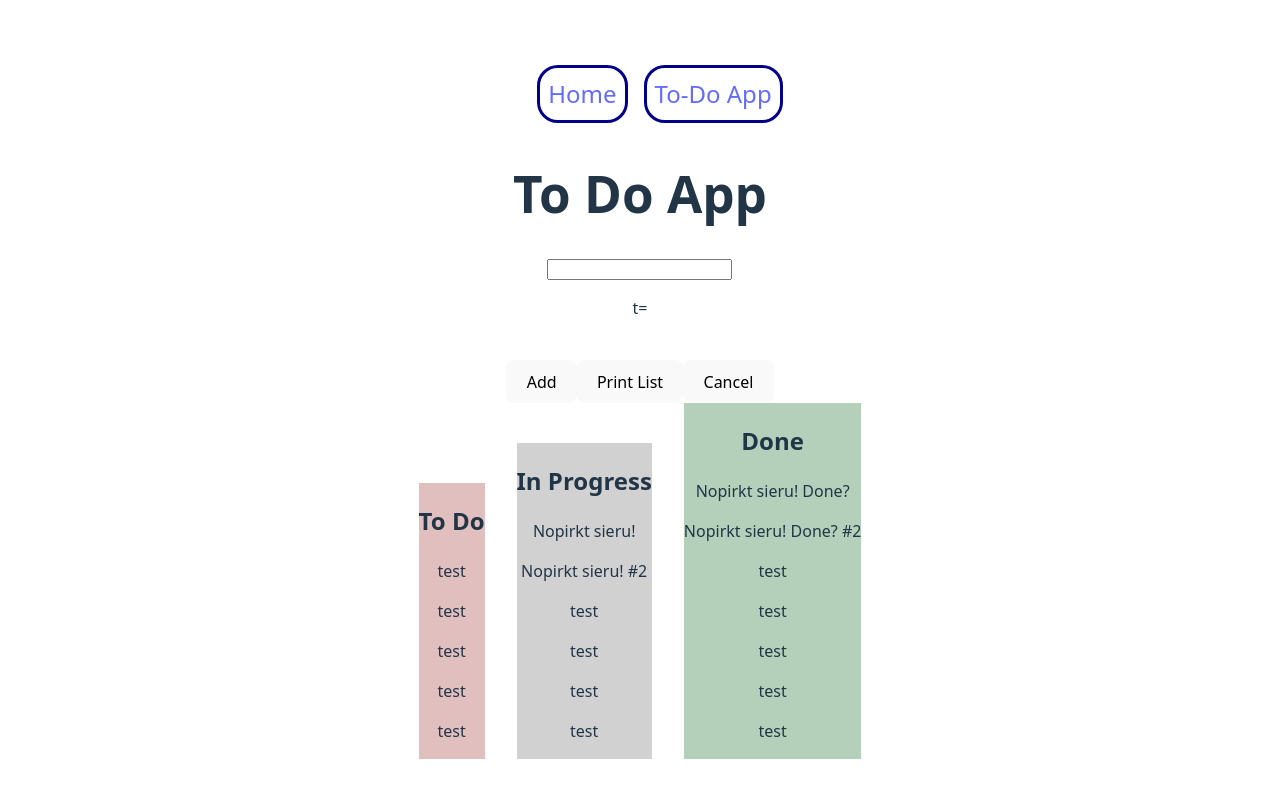
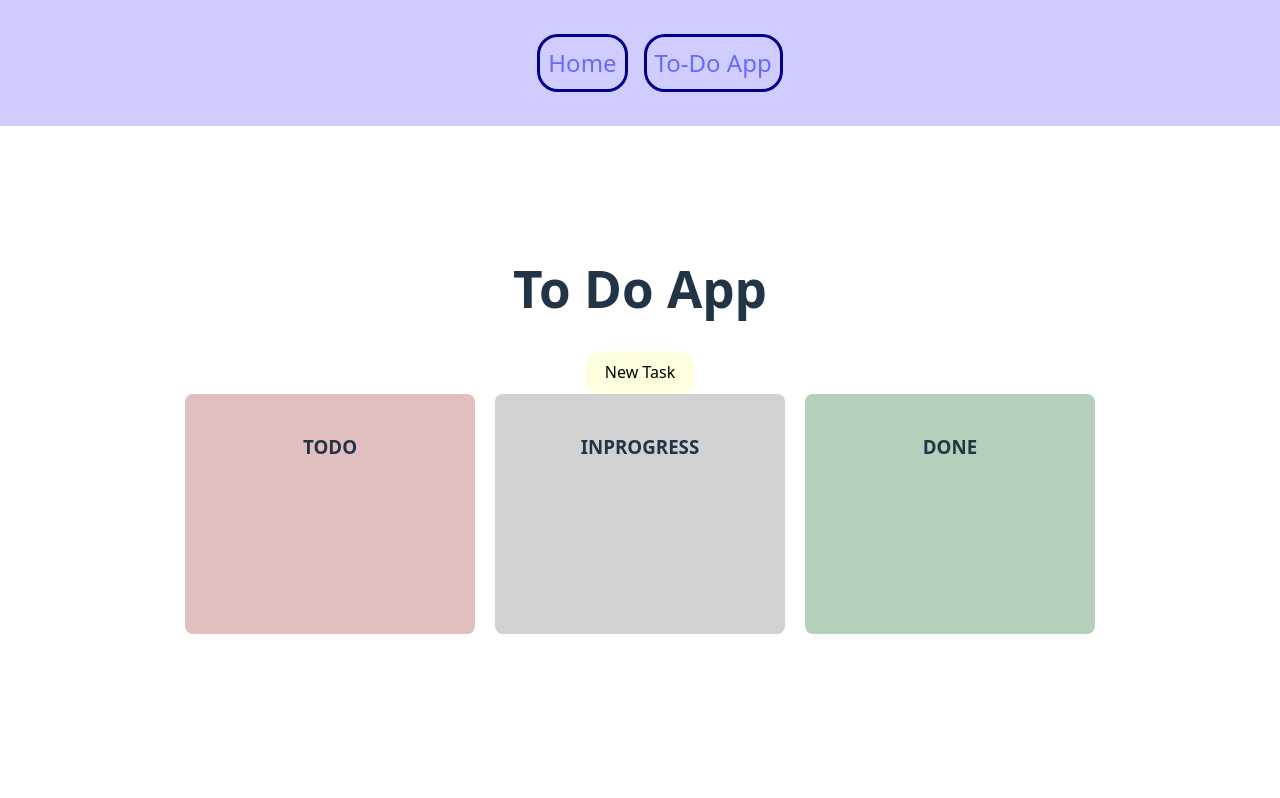
Before and after one commit to kristaps-m/vite-js-project, a React (Vite) app: page /ToDoApp in a window 1280 px wide. Built offline with nearby package versions, Linux system fonts and the light colour scheme.

Commit message:
Create Drag And Drop

```diff
--- a/package.json
+++ b/package.json
@@ -11,6 +11,8 @@
   },
   "dependencies": {
     "react": "^19.0.0",
+    "react-dnd": "^16.0.1",
+    "react-dnd-html5-backend": "^16.0.1",
     "react-dom": "^19.0.0",
     "react-router-dom": "^7.3.0"
   },
--- a/src/App.css
+++ b/src/App.css
@@ -16,6 +16,22 @@
 }
 .logo.react:hover {
   filter: drop-shadow(0 0 2em #61dafbaa);
+}
+
+.navbar {
+  position: fixed; /* Fixed at the top */
+  top: 0; /* Stick to the top */
+  left: 0;
+  width: 100%; /* Full width */
+  background-color: #d1ccff; /* Dark background */
+  color: white;
+  padding: 10px 0;
+  text-align: center;
+  z-index: 1000; /* Ensure it's above other elements */
+}
+
+.content {
+  padding-top: 60px; /* Push content down to prevent overlap */
 }
 
 .nav-bar-buttons li {
@@ -40,6 +56,16 @@
   /* columns: 3; */
   /* column-gap: 10rem; */
   /* background-color: rgb(209, 209, 209); */
+}
+
+button {
+  border-radius: 1rem;
+  background-color: lightyellow;
+}
+
+button:hover {
+  background-color: yellowgreen;
+  color: white;
 }
 
 .toDo {
--- a/src/App.tsx
+++ b/src/App.tsx
@@ -9,10 +9,12 @@ function App() {
     <>
       <Router>
         <Navbar />
-        <Routes>
-          <Route path="/" element={<Home />} />
-          <Route path="/ToDoApp" element={<ToDoApp />} />
-        </Routes>
+        <div className="content">
+          <Routes>
+            <Route path="/" element={<Home />} />
+            <Route path="/ToDoApp" element={<ToDoApp />} />
+          </Routes>
+        </div>
       </Router>
     </>
   );
--- a/src/components/DoDoApp.tsx
+++ b/src/components/DoDoApp.tsx
@@ -1,8 +1,6 @@
 import { useState } from "react";
-
-interface IToDo {
-  job: string;
-}
+import TaskList from "./TaskList";
+import { IToDo } from "../interfaces/IToDo";
 
 function modifyLocalStorage(theList: IToDo[], j: string) {
   // localStorage.setItem("xList", [...theList.map((x) => `${x?.job}`)]);
@@ -22,83 +20,58 @@ function modifyLocalStorage(theList: IToDo[], j: string) {
 
 function ToDoApp() {
   // const listFromLocalStorage = localStorage.getItem("xList")?.split(",");
-  const [theToDoList, setXList] = useState<IToDo[]>([]); // { job: "Nopirkt sieru!" }
-  const [inProgressList, setInProgressList] = useState<IToDo[]>([
-    { job: "Nopirkt sieru!" },
-    { job: "Nopirkt sieru! #2" },
-  ]); // { job: "Nopirkt sieru!" }
-  const [inDoneList, setInDoneList] = useState<IToDo[]>([
-    { job: "Nopirkt sieru! Done?" },
-    { job: "Nopirkt sieru! Done? #2" },
-  ]); // { job: "Nopirkt sieru!" }
+  const [tasks, setTasks] = useState<IToDo[]>([]);
+  const theToDoList = tasks.filter((task) => task.status === "todo");
   // if (listFromLocalStorage) {
   //   setXList([...listFromLocalStorage.map((x) => bigX(x))]);
   // }
-  // console.log([...listFromLocalStorage]);
-  // console.log(listFromLocalStorage);
   const [textInInput, setTextInInput] = useState<string>();
-  const [textToBeEdited, setTextToBeEdited] = useState<string>();
 
   function handleAdd(j: string | undefined) {
-    if (j) {
-      if (j.length >= 3) {
-        setXList([...theToDoList, { job: j }]);
-        modifyLocalStorage(theToDoList, j);
-      }
-    }
+    const newJobText = j ? j : "";
+    // if (!j) {
+    // if (j.length >= 3) {
+    setTasks([...theToDoList, { id: crypto.randomUUID(), job: newJobText, status: "todo" }]);
+    modifyLocalStorage(theToDoList, newJobText);
+    // }
+    // }
     console.log(j);
   }
-  // console.log(localStorage.getItem("xList"));
-  function handleDeleteJob(index: number) {
-    const isDeleting = confirm(`Do you want to Delete - ${index} -?`);
+
+  const handleDeleteJob = (id: string) => {
+    const isDeleting = confirm(`Do you want to Delete - ${id} -?`);
+
     if (isDeleting) {
-      theToDoList.splice(index, 1);
-      setXList([...theToDoList]);
-      localStorage.setItem("xList", [...theToDoList.map((x) => `${x?.job}`)]);
+      setTasks((prevTasks) => prevTasks.filter((task) => task.id !== id));
+    }
+  };
+
+  function handleEditJob(id: string, newValue: string | undefined) {
+    if (newValue) {
+      setTasks((prevTasks) =>
+        prevTasks.map((task) => (task.id === id ? { ...task, job: newValue } : task))
+      );
     }
   }
 
-  function handleEditJob(index: number, newValue: string | undefined) {
-    const areYouSureToEdit = confirm(`Do you want to EDIT - ${index} -?`);
-    if (areYouSureToEdit) {
-      if (newValue && index >= 0) {
-        theToDoList.splice(index, 1, { job: newValue });
-        setXList([...theToDoList]);
-        localStorage.setItem("xList", [...theToDoList.map((x) => `${x?.job}`)]);
-      }
-    }
-  }
-
-  function dragstartHandler(ev: unknown) {
-    // Add the target element's id to the data transfer object
-    ev.dataTransfer.setData("text/plain", ev.target.id);
-  }
-
-  function doSomethingIguess(id: number) {
-    window.addEventListener("DOMContentLoaded", () => {
-      // Get the element by id
-      const element = document.getElementById(id);
-      // Add the ondragstart event listener
-      element.addEventListener("dragstart", dragstartHandler);
-    });
-  }
-
-  function dragoverHandler(ev) {
-    ev.preventDefault();
-    ev.dataTransfer.dropEffect = "move";
-  }
-  function dropHandler(ev, id: number) {
-    ev.preventDefault();
-    // Get the id of the target and add the moved element to the target's DOM
-    const data = ev.dataTransfer.getData("text/plain");
-    ev.target.appendChild(document.getElementById(data));
-  }
+  const handleDrop = (taskId: string, newStatus: "todo" | "inProgress" | "done") => {
+    setTasks((prevTasks) =>
+      prevTasks.map((task) => (task.id === taskId ? { ...task, status: newStatus } : task))
+    );
+  };
 
   return (
     <>
       <h1>To Do App</h1>
+      <button
+        onClick={() => {
+          handleAdd("");
+        }}
+      >
+        New Task
+      </button>
       <div>
-        <input type="text" onChange={(x) => setTextInInput(x.target.value)} />
+        {/* <input type="text" onChange={(x) => setTextInInput(x.target.value)} />
         <p>t= {textInInput}</p>
         <br />
         <button
@@ -115,96 +88,32 @@ function ToDoApp() {
         >
           Print List
         </button>
-        <button onClick={() => localStorage.removeItem("xList")}>Cancel</button>
-        {theToDoList?.map((x, index) => {
-          return (
-            <div key={index}>
-              <div style={{ display: "inline" }}>
-                <p style={{ display: "inline-block", margin: "0.5rem" }}>{index}</p>
-                <p style={{ display: "inline-block", margin: "0.5rem" }}>{x?.job}</p>
-                <button onClick={() => handleDeleteJob(index)}>Delete</button>
-                <input
-                  type="text"
-                  style={{ width: "auto" }}
-                  defaultValue={x?.job}
-                  onChange={(x) => setTextToBeEdited(x.target.value)}
-                />
-                <button onClick={() => handleEditJob(index, textToBeEdited)}>Edit</button>
-              </div>
-            </div>
-          );
-        })}
-        <div className="toDoColums">
-          <div className="toDo">
-            <h2>To Do</h2>
-            {theToDoList?.map((x, index) => {
-              return (
-                <>
-                  <p
-                    key={index}
-                    id={`${index}`}
-                    draggable="true"
-                    onMouseDown={() => doSomethingIguess(index)}
-                  >
-                    {x?.job}
-                  </p>
-                </>
-              );
-            })}
-            <p>test</p>
-            <p>test</p>
-            <p>test</p>
-            <p>test</p>
-            <p>test</p>
-          </div>
-          <div
-            className="inProgress"
-            id="target"
-            onDrop={() => dropHandler(event)}
-            onDragOver={() => dragoverHandler(event)}
-          >
-            <h2>In Progress</h2>
-            {inProgressList?.map((x, index) => {
-              return (
-                <>
-                  <p
-                    key={index}
-                    // onMouseDown={() => {
-                    //   console.log("Mouse Down in 'In Progress'");
-                    // }}
-                  >
-                    {x?.job}
-                  </p>
-                </>
-              );
-            })}
-            <p>test</p>
-            <p>test</p>
-            <p>test</p>
-            <p>test</p>
-          </div>
-          <div className="Done">
-            <h2>Done</h2>
-            {inDoneList?.map((x, index) => {
-              return (
-                <>
-                  <p
-                    key={index}
-                    onMouseDown={() => {
-                      console.log("Mouse Down in 'In Done!!!'");
-                    }}
-                  >
-                    {x?.job}
-                  </p>
-                </>
-              );
-            })}
-            <p>test</p>
-            <p>test</p>
-            <p>test</p>
-            <p>test</p>
-            <p>test</p>
-          </div>
+        <button onClick={() => localStorage.removeItem("xList")}>Cancel</button> */}
+        <div style={{ display: "flex", gap: "20px" }}>
+          <TaskList
+            tasks={tasks.filter((t) => t.status === "todo")}
+            status="todo"
+            onDrop={handleDrop}
+            bColor="226, 191, 191"
+            handleDeleteJob={handleDeleteJob}
+            handleEditJob={handleEditJob}
+          />
+          <TaskList
+            tasks={tasks.filter((t) => t.status === "inProgress")}
+            status="inProgress"
+            onDrop={handleDrop}
+            bColor="209, 209, 209"
+            handleDeleteJob={handleDeleteJob}
+            handleEditJob={handleEditJob}
+          />
+          <TaskList
+            tasks={tasks.filter((t) => t.status === "done")}
+            status="done"
+            onDrop={handleDrop}
+            bColor="180, 208, 186"
+            handleDeleteJob={handleDeleteJob}
+            handleEditJob={handleEditJob}
+          />
         </div>
       </div>
     </>
--- a/src/components/Navbar.tsx
+++ b/src/components/Navbar.tsx
@@ -3,7 +3,7 @@ import { Link } from "react-router-dom";
 
 function Navbar() {
   return (
-    <nav>
+    <nav className="navbar">
       <ul className="nav-bar-buttons">
         <li>
           <Link to="/">Home</Link>
--- /dev/null
+++ b/src/components/Task.tsx
@@ -0,0 +1,46 @@
+import { useDrag } from "react-dnd";
+import { IToDo } from "../interfaces/IToDo";
+
+interface TaskProps {
+  task: IToDo;
+  handleDeleteJob: (id: string) => void;
+  handleEditJob: (id: string, newJob: string) => void;
+}
+
+const Task: React.FC<TaskProps> = ({ task, handleDeleteJob, handleEditJob }) => {
+  const [{ isDragging }, drag] = useDrag(() => ({
+    type: "TASK",
+    item: { id: task.id },
+    collect: (monitor) => ({
+      isDragging: !!monitor.isDragging(),
+    }),
+  }));
+
+  return (
+    <div
+      ref={drag}
+      style={{
+        display: "flex",
+        alignItems: "center",
+        backgroundColor: task?.status === "done" && "gray",
+        color: task?.status === "done" && "white",
+        fontWeight: "bold",
+        gap: "10px",
+        opacity: isDragging ? 0.5 : 1,
+        padding: "10px",
+        margin: "5px",
+        border: "1px solid black",
+        borderRadius: "1rem",
+        cursor: "grab",
+      }}
+    >
+      <span>{task?.job.length === 0 ? "New Task" : task?.job}</span>
+      <button onClick={() => handleDeleteJob(task?.id)}>Delete</button>
+      <button onClick={() => handleEditJob(task.id, prompt("Edit task", task.job) || task.job)}>
+        Edit
+      </button>
+    </div>
+  );
+};
+
+export default Task;
--- /dev/null
+++ b/src/components/TaskList.tsx
@@ -0,0 +1,54 @@
+import { useDrop } from "react-dnd";
+import Task from "./Task";
+import { IToDo } from "../interfaces/IToDo";
+
+interface ListProps {
+  tasks: IToDo[];
+  status: "todo" | "inProgress" | "done";
+  onDrop: (taskId: string, newStatus: "todo" | "inProgress" | "done") => void;
+  bColor: string;
+  handleDeleteJob: (id: string) => void;
+  handleEditJob: (id: string, newJob: string) => void;
+}
+
+const TaskList: React.FC<ListProps> = ({
+  tasks,
+  status,
+  onDrop,
+  bColor,
+  handleDeleteJob,
+  handleEditJob,
+}) => {
+  const [{ isOver }, drop] = useDrop(() => ({
+    accept: "TASK",
+    drop: (item: { id: string }) => onDrop(item.id, status),
+    collect: (monitor) => ({
+      isOver: !!monitor.isOver(),
+    }),
+  }));
+
+  return (
+    <div
+      ref={drop}
+      style={{
+        padding: "20px",
+        minHeight: "200px",
+        minWidth: "250px",
+        backgroundColor: isOver ? `rgba(${bColor}, 0.4)` : `rgba(${bColor}, 1)`,
+        borderRadius: "0.5rem",
+      }}
+    >
+      <h3>{status.toUpperCase()}</h3>
+      {tasks.map((task) => (
+        <Task
+          key={task.id}
+          task={task}
+          handleDeleteJob={handleDeleteJob}
+          handleEditJob={handleEditJob}
+        />
+      ))}
+    </div>
+  );
+};
+
+export default TaskList;
--- /dev/null
+++ b/src/interfaces/IToDo.ts
@@ -0,0 +1,5 @@
+export interface IToDo {
+  id: string;
+  job: string;
+  status: "todo" | "inProgress" | "done";
+}
--- a/src/main.tsx
+++ b/src/main.tsx
@@ -2,9 +2,13 @@ import { StrictMode } from "react";
 import { createRoot } from "react-dom/client";
 import "./index.css";
 import App from "./App.tsx";
+import { DndProvider } from "react-dnd";
+import { HTML5Backend } from "react-dnd-html5-backend";
 
 createRoot(document.getElementById("root")!).render(
   <StrictMode>
-    <App />
+    <DndProvider backend={HTML5Backend}>
+      <App />
+    </DndProvider>
   </StrictMode>
 );
```
Also changed, not shown: 2 other files (tests, documents, lock files or other folders).
